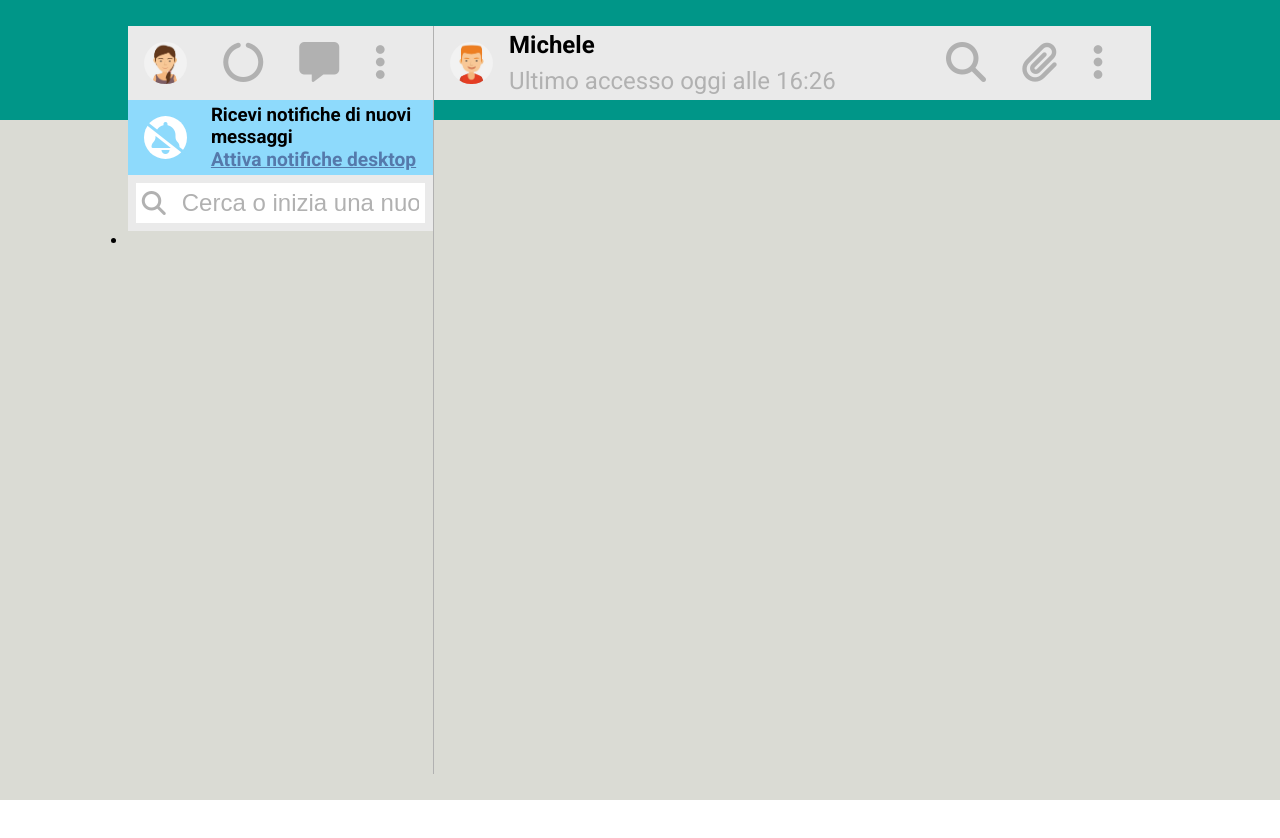
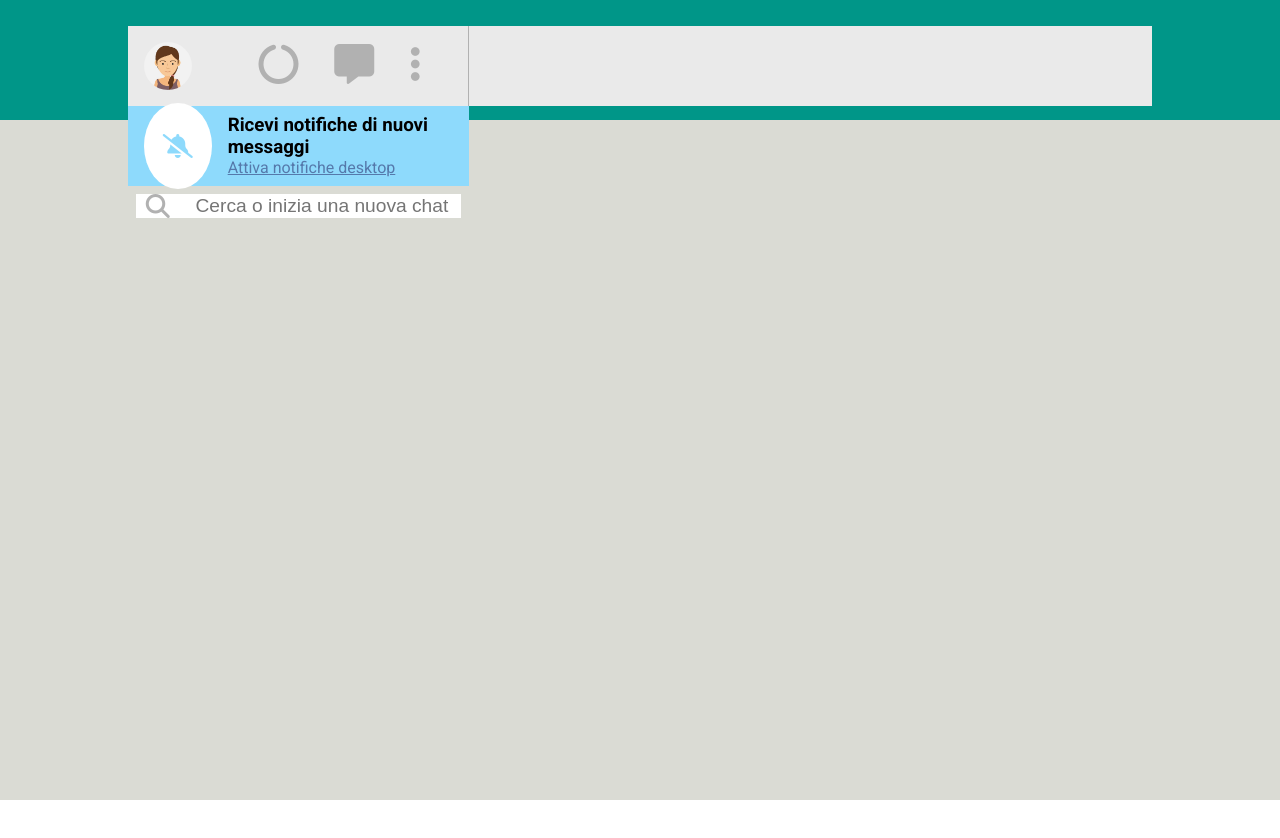
Before and after one commit to AndreazzaRiccardo/html-css-boolzapp, a plain HTML site: page index.html in a window 1280 px wide. After the commit the page ends 800 px from the top, so only its background shows below. Drawn offline with Linux system fonts and the light colour scheme; a web font is replaced by a local one.

Commit message:
add: refactoring header left

```diff
--- a/css/style.css
+++ b/css/style.css
@@ -16,6 +16,7 @@
         --btn-color:#B1B1B1;
         --background-grey:#EAEAEA;
         --text-color:#5579AB;
+        --light-blue:#8EDAFC;
     }
 
 /* COMMON */
@@ -38,11 +39,6 @@
         height: 100%;
     }
 
-    .chat-img {
-        border-radius: 50%;
-        max-height: 100%;
-    }
-
     button {
         border: transparent;
         color: var(--btn-color);
@@ -51,122 +47,94 @@
         background-color: transparent;
     }
 
-    main {
-        height: 100%;
+    header {
+        background-color: var(--background-grey);
+        height: 10vh;
     }
 
-    .card-size {
-        height:calc(100% / 10);
+    img {
+        border-radius: 50%;
+        max-height: 100%;
+    }
+
+    .card {
+        height: 10vh;
         padding: 1rem;
     }
 
-/* USER BOX */
+/* LEFT BOX */
 
-    #user-box {
-        width: calc(30% - 1px);
-        border-right: 1px solid var(--btn-color);
+    .left-box {
+        height: 100%;
+        width: 35%;
     }
 
     /* Header */
 
-    header {
-        background-color: var(--background-grey);
+    .setup {
         display: flex;
         justify-content: space-between;
         align-items: center;
+        border-right: 1px solid var(--btn-color);
+    }
+
+    .notice {
+        display: flex;
+        align-items: center;
+        background-color: var(--light-blue);
+    }
+
+    .bell {
+        margin-right: 1rem;
+        height: 86px;
+        width: 86px;
+        background-color: white;
+        border-radius: 50%;
+        text-align: center;
+        vertical-align: middle;
+    }
+
+    .bell i {
+        line-height: 86px;
+        font-size: 1.5rem;
+        color: var(--light-blue);
+    }
+
+    .text-notice a {
+        color: var(--text-color);
+    }
+
+    .search {
+        display: flex;
+        align-items: center;
+        height: 5vh;
+        padding: 0.5rem;
+    }
+
+    .search-icon {
+        font-size: 1.5rem;
+        height: 100%;
+        padding: 1% 3%;
+        color: var(--btn-color);
+        background-color: white;
+        display: flex;
+        align-items: center;
+    }
+
+    .search input {
+        font-size: 1.2rem;
+        border: transparent;
+        padding-left: 1rem;
+        height: 100%;
+        width: 100%;
+        color: var(--btn-color);
     }
 
 
 
-    /* Main */
+/* RIGHT BOX */
 
-        /* Notice box */
-
-            .notice-box {
-                display: flex;
-                align-items: center;
-                background-color:#8EDAFC ;
-            }
-
-            .notice-icon {
-                background-color: white;
-                border-radius: 50%;
-                margin-right: 1.5rem;
-                height: 100%;
-                aspect-ratio: 1 / 1;
-                position: relative;
-            }
-
-
-            .notice-icon i {
-                font-size: 2rem;
-                position: absolute;
-                color: #8EDAFC;
-                left:50%;
-                top: 50%;
-                transform: translate(-50%, -50%);
-            }
-
-            .notice-text a {
-                color: var(--text-color);
-                font-weight: bold;
-                font-size: 1.2rem;
-            }
-
-        /* Search box */
-
-            .search-box {
-                height: -50%;
-                padding: 0.5rem;
-                background-color: var(--background-grey);
-            }
-
-            .search-input {
-                height: 100%;
-                width: 100%;
-                display: flex;
-                gap: 1rem;
-                background-color: white;
-                padding: 2%;
-                align-items: center;
-            }
-
-            .search-input i {
-                font-size: 1.5rem;
-                color: var(--btn-color);
-            }
-
-            .search-input input {
-                font-size: 1.5rem;
-                height: 100%;
-                width: 100%;
-                border: transparent;
-                color: var(--btn-color)
-            }
-
-
-
-
-/* CHAT BOX */
-
-    #chat-box {
+    .right-box {
+        height: 100%;
         width: 70%;
     }
-
-    /* Header */
-
-    .header-chat-box {
-        height: 100%;
-        display: flex;
-        align-items: center;
-    }
-
-    .last-access {
-        margin-left: 1rem;
-        line-height: 1.5;
-    }
-
-    .last-access p {
-        color: var(--btn-color);
-        font-size: 1.5rem;
-    }
--- a/index.html
+++ b/index.html
@@ -26,83 +26,72 @@
 
         <div class="container">
 
-            <div id="user-box">
+            <div class="left-box">
 
-                <header class="card-size">
+                <header>
 
-                    <img src="img/avatar_io.jpg" alt="My avatar" class="chat-img">
+                    <div class="setup card">
+                        <img src="img/avatar_io.jpg" alt="My avatar">
+                        <div>
+                            <button>
+                                <i class="fa-solid fa-circle-notch"></i>
+                            </button>
+                            <button>
+                                <i class="fa-solid fa-message"></i>
+                            </button>
+                            <button>
+                                <i class="fa-solid fa-ellipsis-vertical"></i>
+                            </button>
+                        </div>
+                    </div>
 
-                    <div class="btn-chat">
-                        <button><i class="fa-solid fa-circle-notch"></i></button>
-                        <button><i class="fa-solid fa-message"></i></button>
-                        <button><i class="fa-solid fa-ellipsis-vertical"></i></button>
+                    <div class="notice card">
+                        <div class="bell">
+                            <i class="fa-solid fa-bell-slash"></i>
+                        </div>
+                        <div class="text-notice">
+                            <h3>Ricevi notifiche di nuovi messaggi</h3>
+                            <a href="">Attiva notifiche desktop</a>
+                        </div>
+                    </div>
+
+                    <div class="search">
+                        <div class="search-icon">
+                            <i class="fa-solid fa-magnifying-glass"></i>
+                        </div>
+                        <input type="text" placeholder="Cerca o inizia una nuova chat">
                     </div>
 
                 </header>
 
                 <main>
+                    <ul>
 
-                    <div class="notice-box card-size">
-
-                        <div class="notice-icon">
-                            <i class="fa-solid fa-bell-slash"></i>
-                        </div>
-
-                        <div class="notice-text">
-                            <h3>Ricevi notifiche di nuovi messaggi</h3>
-                            <a href="">Attiva notifiche desktop</a>
-                        </div>
-
-                    </div>
-
-
-                    <div class="search-box">
-                        <div class="search-input">
-                            <i class="fa-solid fa-magnifying-glass"></i>
-                            <input type="text" value="Cerca o inizia una nuova chat">
-                        </div>
-                    </div>
-
-                    <ul>
-                        <li>
-                            <div class="chat-img"></div>
-                            <div class="name-box"></div>
-                            <div class="hours-box"></div>
-                        </li>
                     </ul>
 
                 </main>
 
             </div>
 
-            <div id="chat-box">
+            <div class="right-box">
 
-                <header class="card-size">
+                <header class="right-header">
 
-
-                    <div class="header-chat-box">
-                        <img src="img/avatar_1.jpg" alt="Boy image" class="chat-img">
-                        <div class="last-access">
-                            <h2>Michele</h2>
-                            <p>Ultimo accesso oggi alle 16:26</p>
-                        </div>
-                    </div>
-                    <div class="btn-chat">
-                        <button><i class="fa-solid fa-magnifying-glass"></i></button>
-                        <button><i class="fa-solid fa-paperclip"></i></button>
-                        <button><i class="fa-solid fa-ellipsis-vertical"></i></button>
-                    </div>
 
                 </header>
 
                 <main>
+                    <div class="chat-box">
 
-                    <div class="chat-box"></div>
-                    <div class="input-text-chat"></div>
+                    </div>
+
+                    <div class="message-input">
+
+                    </div>
+
                 </main>
 
             </div>
-
 
 
 
```
